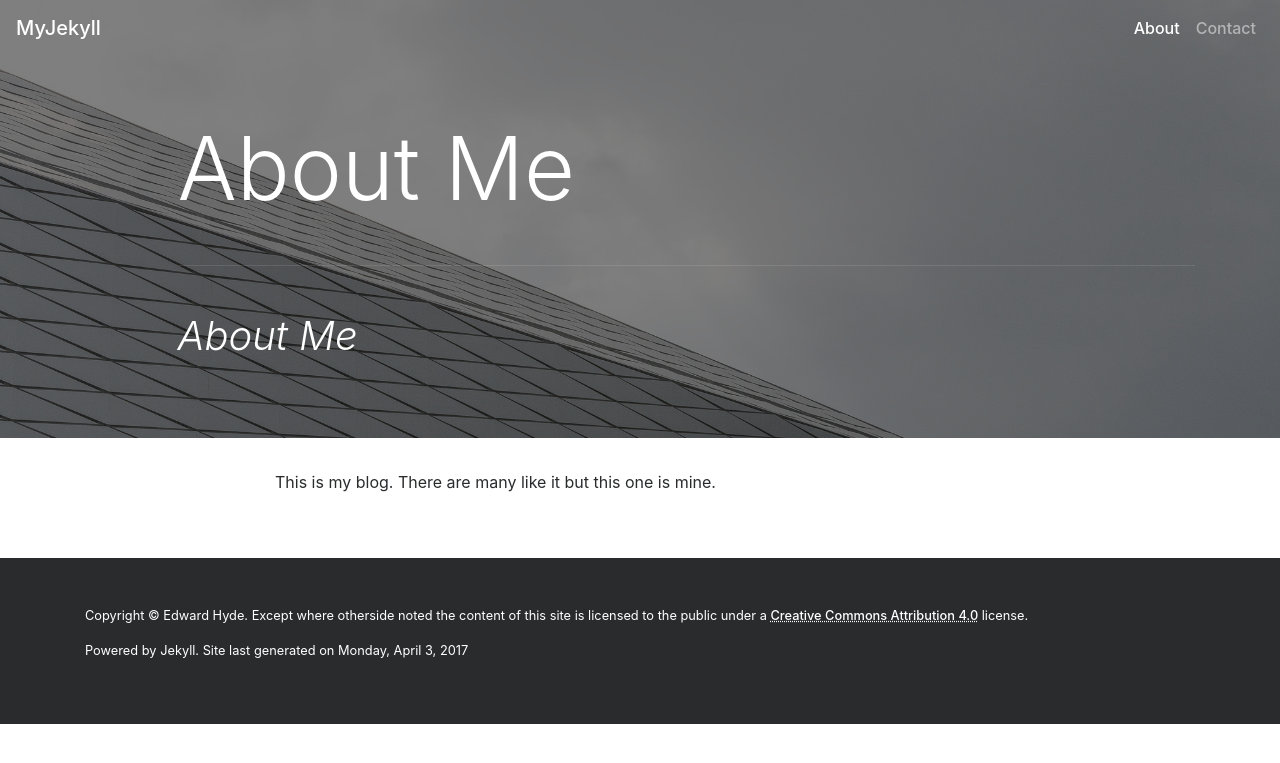
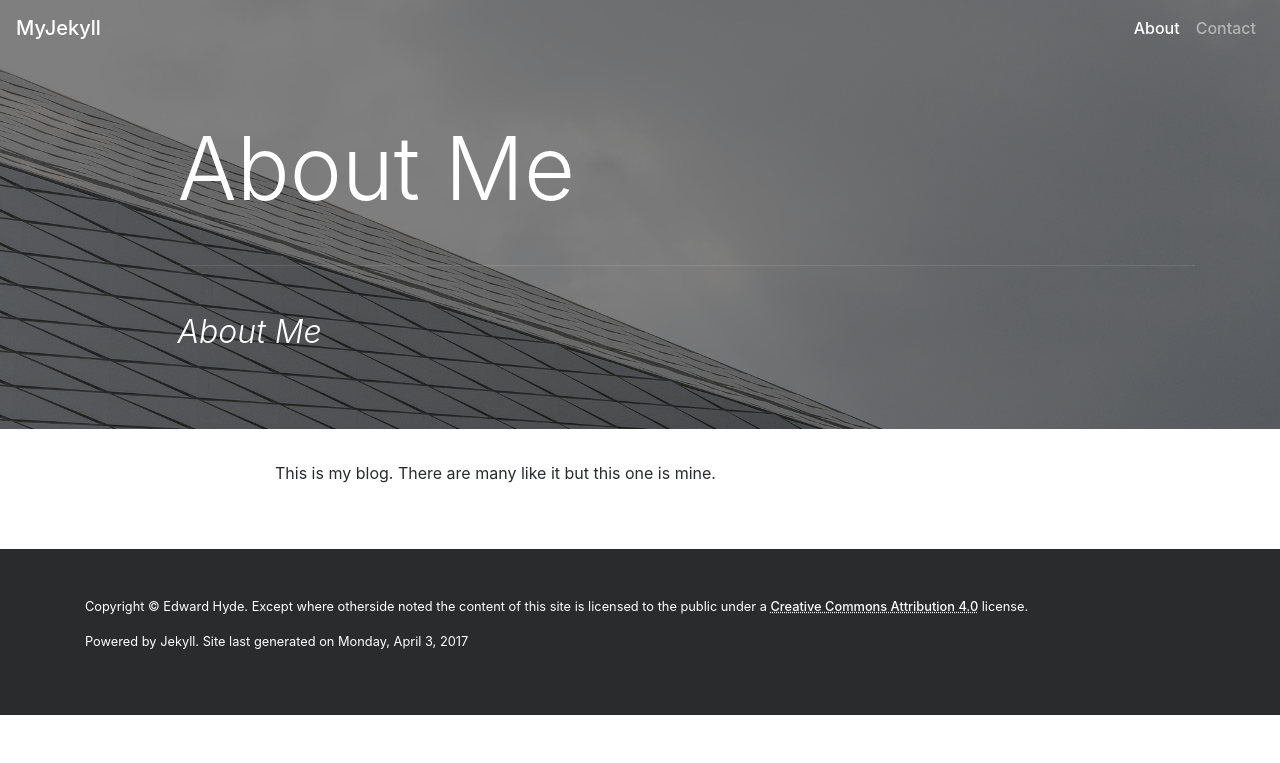
Before and after one commit to eToThePiIPower/bootstrap4jekyll, a Jekyll site: the page built from about.md, in a window 1280 px wide. Shown: the top 763 px of the page. Built offline with Jekyll 4.4.1, drawn with Linux system fonts in a browser that asks for light colours; nearby versions of some CDN libraries.

Commit message:
Keep change in display font sizes consistent across layouts

```diff
--- a/_layouts/page.html
+++ b/_layouts/page.html
@@ -16,7 +16,7 @@ layout: default
       </h1>
       {% if page.subtitle %}
       <hr class="my-5 offset-lg-1"/>
-      <p class="display-5 font-italic offset-lg-1">
+      <p class="display-6 font-italic offset-lg-1">
         {{ page.subtitle }}
       </p>
       {% endif %}
--- a/_layouts/post.html
+++ b/_layouts/post.html
@@ -15,7 +15,7 @@ layout: default
         {{ page.title }}
       </h1>
       {% if page.subtitle %}
-      <p class="display-6 font-italic offset-lg-1">
+      <p class="display-7 font-italic offset-lg-1">
         {{ page.subtitle }}
       </p>
       {% endif %}
```
